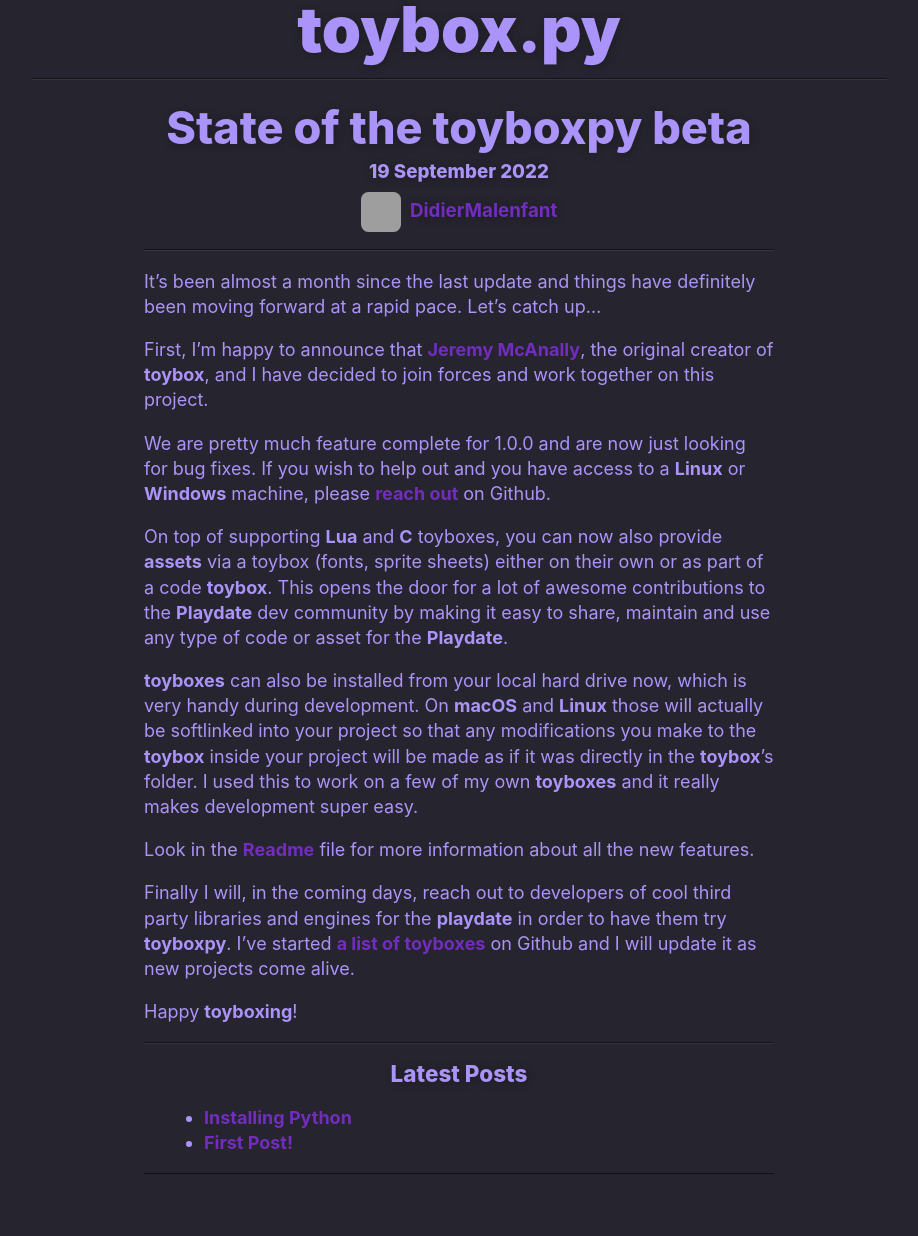
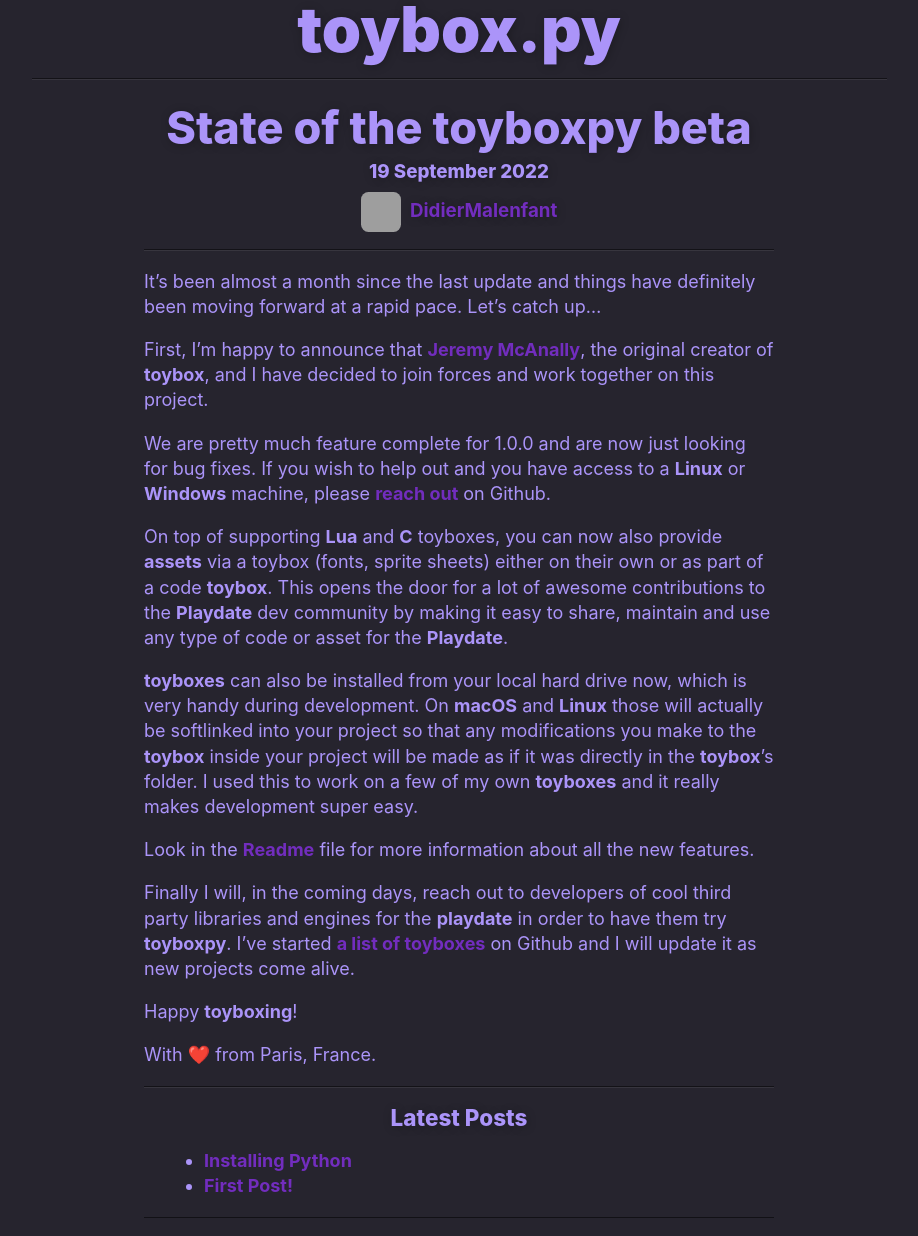
Before and after one commit to toyboxpy/toyboxpy.io, a Jekyll site: the page built from _posts/2022-09-19-state-of-the-beta.md, in a window 1280 px wide, cut to the strip 153-1389 px from the top of the page. Shown: the whole strip, without its empty margins (181-1099 px from the left). Built offline with Jekyll 4.4.1, drawn with Linux system fonts in a browser that asks for light colours; comment, search, counter and statistics services are not loaded; before the commit the page ends 1345 px from its top, so only the background shows below that; grey boxes are pictures that could not be loaded.

Commit message:
Added some love

```diff
--- a/_posts/2022-09-19-state-of-the-beta.md
+++ b/_posts/2022-09-19-state-of-the-beta.md
@@ -18,3 +18,5 @@
 Finally I will, in the coming days, reach out to developers of cool third party libraries and engines for the **playdate** in order to have them try **toyboxpy**. I've started [a list of **toyboxes**](https://github.com/stars/DidierMalenfant/lists/toyboxes) on Github and I will update it as new projects come alive.
 
 Happy **toyboxing**!
+
+With ❤️ from Paris, France.
```
